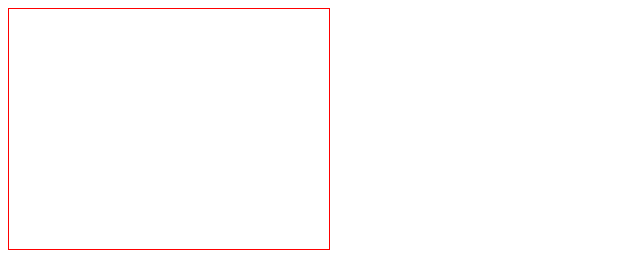
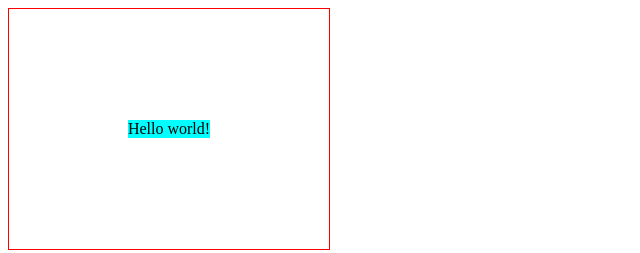
Before and after one commit to arithesage/basewebproject, a plain HTML site: page index.html in a window 1280 px wide. Shown: the whole page, without its empty margins (0-640 px from the left). Drawn offline with Linux system fonts and the light colour scheme.

Commit message:
Now the project shows a div with a centered label. This is enough for a example of style composition usage.

```diff
--- a/index.html
+++ b/index.html
@@ -29,9 +29,10 @@
         <!--This script block loads LESS.-->
         <script src="js/less.js" type="text/javascript"></script>
     </head>
+
     <body>
-        <div class="panel" style="width: 320px; height: 240px;">
-
+        <div class="root_container">
+            <div class="label">Hello world!</div>
         </div>
     </body>
 </html>
--- a/styles/index.less
+++ b/styles/index.less
@@ -8,3 +8,24 @@
 {
     .panel_border()
 }
+
+
+.root_container
+{
+    .panel ();
+
+    width: 320px;
+    height: 240px;
+
+    display: flex;
+    align-items: center;
+    justify-content: center;
+}
+
+
+.label
+{
+    background-color: cyan;
+    width: fit-content;
+    height: fit-content;
+}
```
